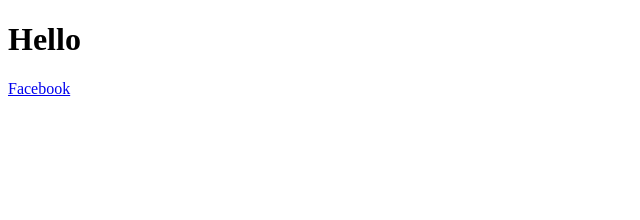
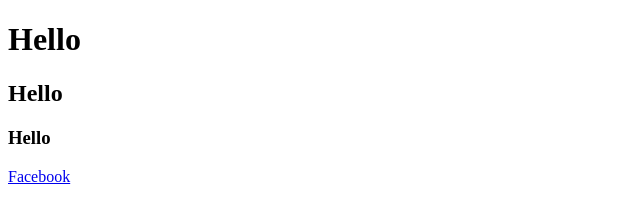
Before and after one commit to QQBoxy/QQBoxy.github.io, a plain HTML site: page index.html in a window 1280 px wide. Shown: the whole page, without its empty margins (0-640 px from the left). Drawn offline with Linux system fonts and the light colour scheme.

Commit message:
Update index.html
縮排

```diff
--- a/index.html
+++ b/index.html
@@ -5,8 +5,12 @@
 		<title>SanSan</title>
 	</head>
 	<body>
-<script></script>
+		<script>
+
+		</script>
 		<h1>Hello</h1>
+		<h2>Hello</h2>
+		<h3>Hello</h3>
 		<a href="https://www.facebook.com/profile.php?id=100007085731479&fref=ts">Facebook</a>
 	</body>
 </html>
```
Lines whose indentation alone changed are shown as unchanged.
